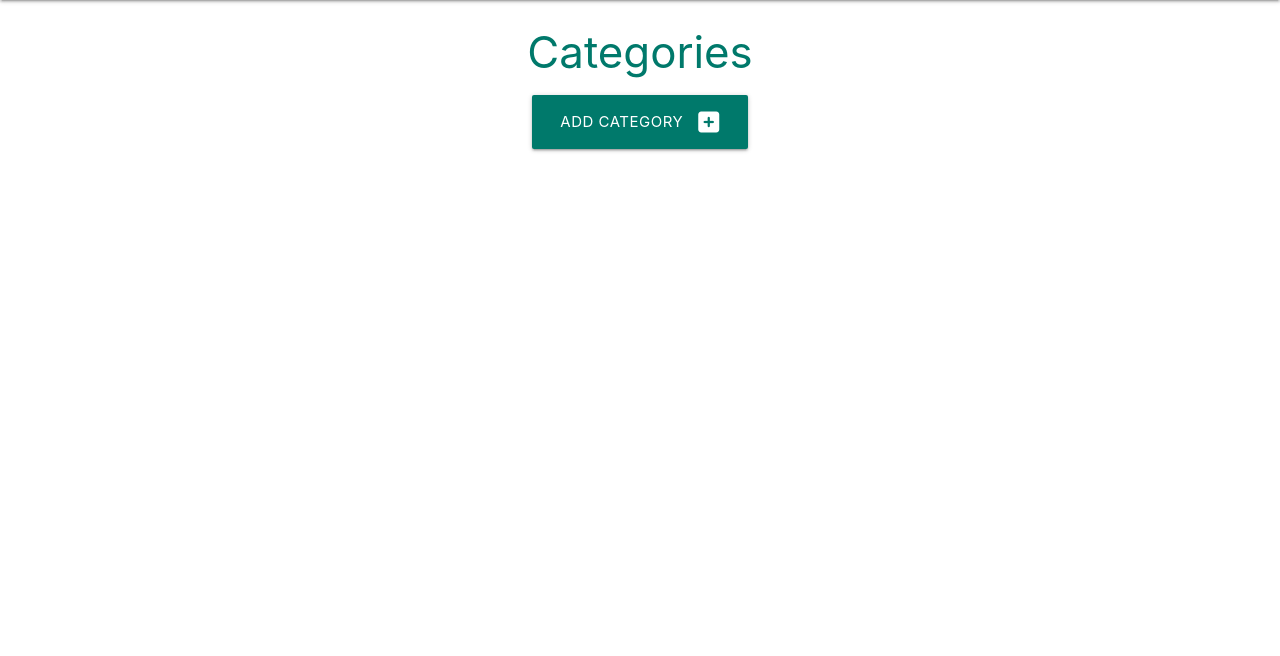
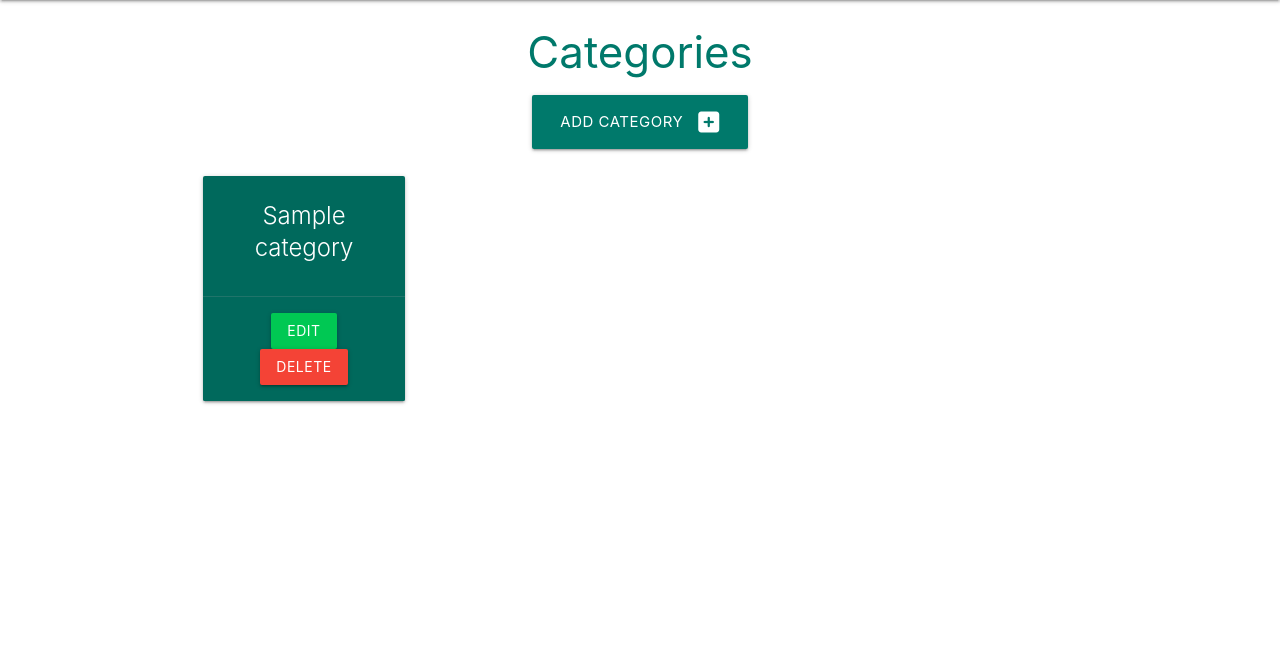
Before and after one commit to louwJohan/task-manager, a Flask app: page /categories in a window 1280 px wide. Shown: the part 64-720 px from the top of the page. Run offline with Flask 2, Linux system fonts and the light colour scheme; tables that the repository leaves empty hold one stand-in row (values such as "Sample post"); some libraries are stand-ins or nearby versions.

Commit message:
Add edit functionallity to update database

```diff
--- a/taskmanager/routes.py
+++ b/taskmanager/routes.py
@@ -10,7 +10,8 @@ def home():
 
 @app.route("/categories")
 def categories():
-    return render_template("categories.html")
+    categories = list(Category.query.order_by(Category.category_name).all())
+    return render_template("categories.html", categories=categories)
 
 @app.route("/add_category", methods=["GET", "POST"])
 def add_category():
@@ -20,3 +21,12 @@ def add_category():
         db.session.commit()
         return redirect(url_for("categories"))
     return render_template("add_category.html")
+
+@app.route("/edit_category/<int:category_id>", methods=["GET", "POST"])
+def edit_category(category_id):
+    category = Category.query.get_or_404(category_id)
+    if request.method == "POST":
+        category.category_name = request.form.get("category_name")
+        db.session.commit()
+        return redirect(url_for("categories"))
+    return render_template("edit_category.html", category=category)
--- a/taskmanager/templates/categories.html
+++ b/taskmanager/templates/categories.html
@@ -9,4 +9,21 @@
         </a>
     </div>
 </div>
+
+<div class="row">
+  {% for category in categories %}
+  <div class="col s12 m6 l3">
+      <div class="card teal darken-3 center-align">
+          <div class="card-content white-text">
+              <span class="card-title">{{ category.category_name }}</span>
+          </div>
+          <div class="card-action">
+              <a href="{{ url_for('edit_category', category_id=category.id)}}" class="btn green accent-4">Edit</a>
+              <a href="#" class="btn red">Delete</a>
+          </div>
+      </div>
+  </div>
+  {% endfor %}
+</div>
+
 {% endblock %}
```
Also changed, not shown: taskmanager/templates/edit_category.html (added, +27 -0 lines).
